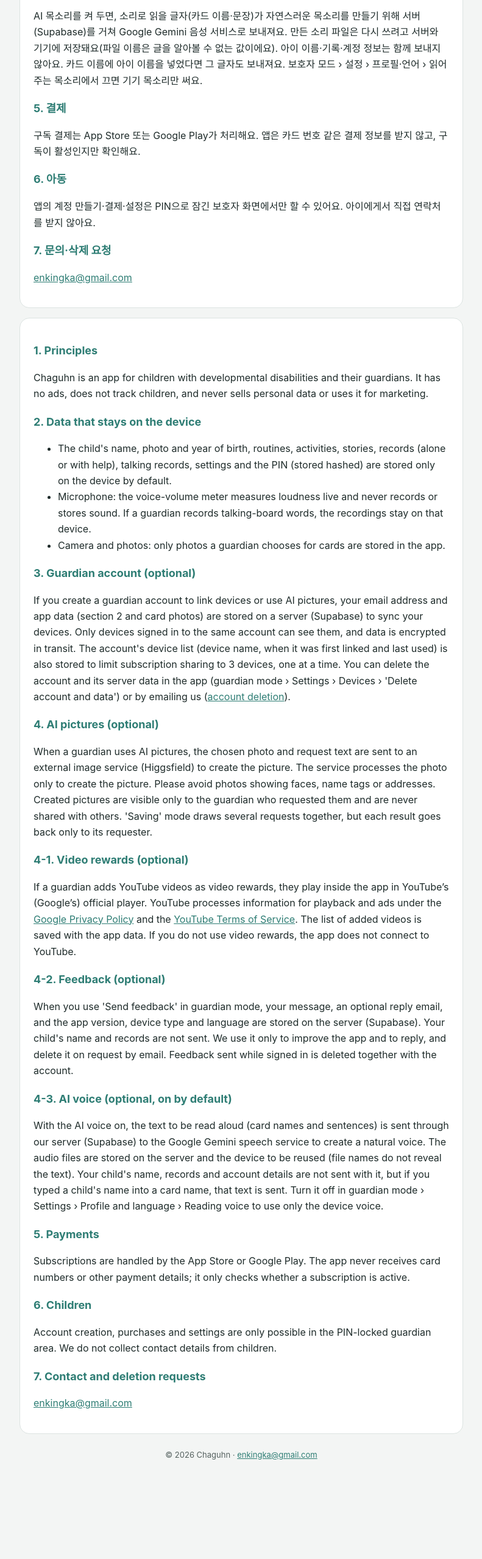
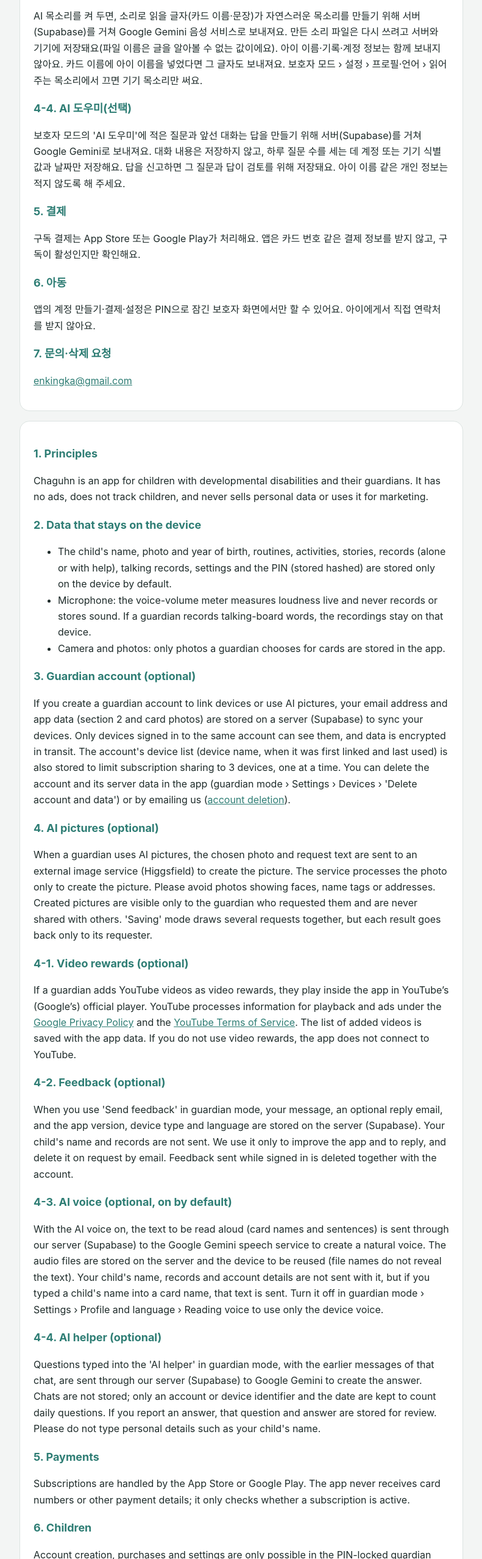
Before and after one commit to enkingka/chaguhn-site, a plain HTML site: page privacy.html in a window 1280 px wide. Shown: the part 1252-3808 px from the top of the page at 61% size, without its empty margins (244-1035 px from the left). Before the commit the page ends 3712 px from the top, so only its background shows below. Drawn offline with Linux system fonts and the light colour scheme.

Commit message:
개인정보 처리방침: AI 도우미
Co-Authored-By: Claude Opus 5.5 <noreply@anthropic.com>
Claude-Session: https://claude.ai/code/session_01HTHsHTGKf1bMpaiDpeZ78j

```diff
--- a/privacy.html
+++ b/privacy.html
@@ -32,6 +32,8 @@ pre{white-space:pre-wrap;font:inherit;margin:0}a{color:var(--accent)}small{color
 <p>보호자 모드의 '의견 보내기'로 보낸 내용과, 적은 경우 답장받을 이메일, 그리고 앱 버전·기기 종류·언어가 서버(Supabase)에 저장돼요. 아이 이름이나 기록은 보내지 않아요. 앱을 고치고 답장하는 데만 쓰고, 이메일로 요청하면 지워 드려요. 로그인한 상태로 보냈다면 계정을 지울 때 함께 지워져요.</p>
 <h2>4-3. AI 목소리(선택, 기본 켬)</h2>
 <p>AI 목소리를 켜 두면, 소리로 읽을 글자(카드 이름·문장)가 자연스러운 목소리를 만들기 위해 서버(Supabase)를 거쳐 Google Gemini 음성 서비스로 보내져요. 만든 소리 파일은 다시 쓰려고 서버와 기기에 저장돼요(파일 이름은 글을 알아볼 수 없는 값이에요). 아이 이름·기록·계정 정보는 함께 보내지 않아요. 카드 이름에 아이 이름을 넣었다면 그 글자도 보내져요. 보호자 모드 › 설정 › 프로필·언어 › 읽어 주는 목소리에서 끄면 기기 목소리만 써요.</p>
+<h2>4-4. AI 도우미(선택)</h2>
+<p>보호자 모드의 'AI 도우미'에 적은 질문과 앞선 대화는 답을 만들기 위해 서버(Supabase)를 거쳐 Google Gemini로 보내져요. 대화 내용은 저장하지 않고, 하루 질문 수를 세는 데 계정 또는 기기 식별값과 날짜만 저장해요. 답을 신고하면 그 질문과 답이 검토를 위해 저장돼요. 아이 이름 같은 개인 정보는 적지 않도록 해 주세요.</p>
 <h2>5. 결제</h2>
 <p>구독 결제는 App Store 또는 Google Play가 처리해요. 앱은 카드 번호 같은 결제 정보를 받지 않고, 구독이 활성인지만 확인해요.</p>
 <h2>6. 아동</h2>
@@ -59,6 +61,8 @@ pre{white-space:pre-wrap;font:inherit;margin:0}a{color:var(--accent)}small{color
 <p>When you use 'Send feedback' in guardian mode, your message, an optional reply email, and the app version, device type and language are stored on the server (Supabase). Your child's name and records are not sent. We use it only to improve the app and to reply, and delete it on request by email. Feedback sent while signed in is deleted together with the account.</p>
 <h2>4-3. AI voice (optional, on by default)</h2>
 <p>With the AI voice on, the text to be read aloud (card names and sentences) is sent through our server (Supabase) to the Google Gemini speech service to create a natural voice. The audio files are stored on the server and the device to be reused (file names do not reveal the text). Your child's name, records and account details are not sent with it, but if you typed a child's name into a card name, that text is sent. Turn it off in guardian mode › Settings › Profile and language › Reading voice to use only the device voice.</p>
+<h2>4-4. AI helper (optional)</h2>
+<p>Questions typed into the 'AI helper' in guardian mode, with the earlier messages of that chat, are sent through our server (Supabase) to Google Gemini to create the answer. Chats are not stored; only an account or device identifier and the date are kept to count daily questions. If you report an answer, that question and answer are stored for review. Please do not type personal details such as your child's name.</p>
 <h2>5. Payments</h2>
 <p>Subscriptions are handled by the App Store or Google Play. The app never receives card numbers or other payment details; it only checks whether a subscription is active.</p>
 <h2>6. Children</h2>
```
